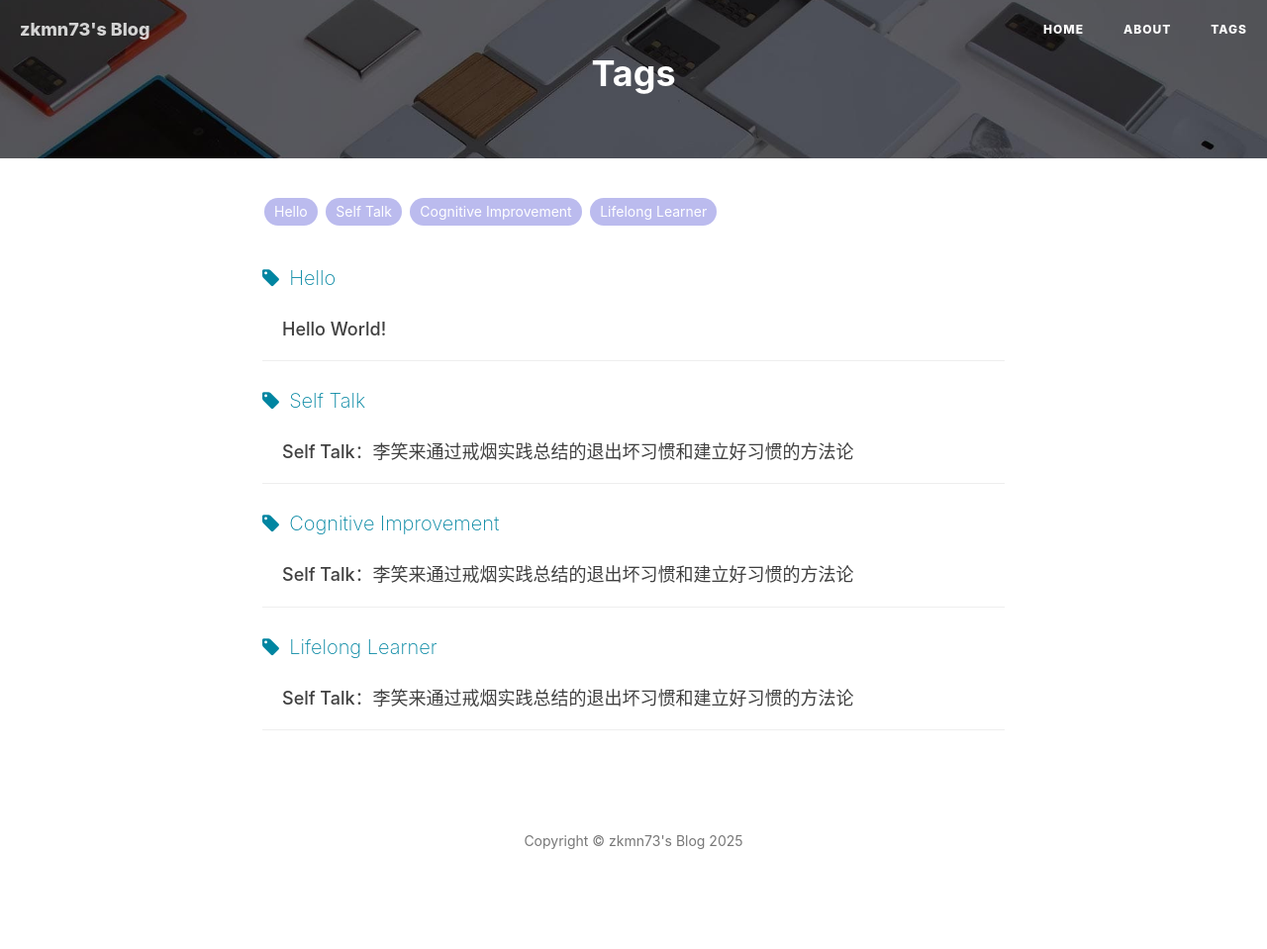
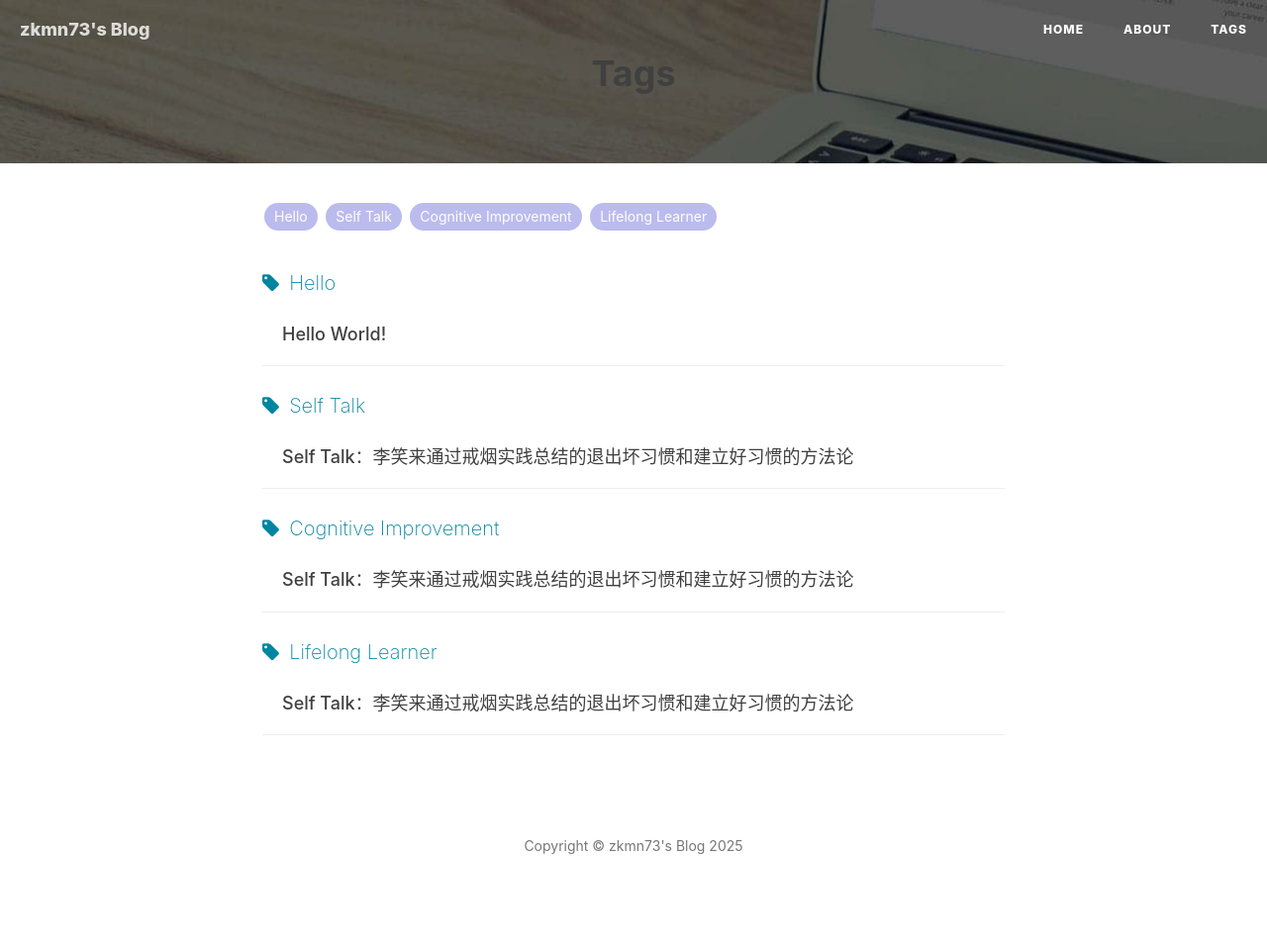
Before and after one commit to zkmn73/zkmn73.github.io, a Jekyll site: the page built from tags.html, in a window 1280 px wide. Shown: the whole page at 99% size. Built offline with Jekyll 4.4.1, drawn with Linux system fonts in a browser that asks for light colours; nearby versions of some CDN libraries; comment, search, counter and statistics services are not loaded.

Commit message:
all text header

```diff
--- a/_includes/head.html
+++ b/_includes/head.html
@@ -33,21 +33,4 @@
     <!-- Custom Fonts -->
     <link href="{{ site.font_awesome_cdn }}" rel="stylesheet" type="text/css">
 
-
-    <!-- Hux Delete, sad but pending in China
-    <link href='http://fonts.googleapis.com/css?family=Lora:400,700,400italic,700italic' rel='stylesheet' type='text/css'>
-    <link href='http://fonts.googleapis.com/css?family=Open+Sans:300italic,400italic,600italic,700italic,800italic,400,300,600,700,800' rel='stylesheet' type='text/
-    css'>
-    -->
-
-
-    <!-- HTML5 Shim and Respond.js IE8 support of HTML5 elements and media queries -->
-    <!-- WARNING: Respond.js doesn't work if you view the page via file:// -->
-    <!--[if lt IE 9]>
-        <script src="https://oss.maxcdn.com/libs/html5shiv/3.7.0/html5shiv.js"></script>
-        <script src="https://oss.maxcdn.com/libs/respond.js/1.4.2/respond.min.js"></script>
-    <![endif]-->
-
-    <!-- ga & ba script hoook -->
-    <script></script>
 </head>
--- a/about.html
+++ b/about.html
@@ -2,7 +2,6 @@
 layout: page
 title: "About"
 description:
-header-img: "img/post-bg-rwd.jpg"
 header-style: text
 ---
 
--- a/index.html
+++ b/index.html
@@ -1,6 +1,6 @@
 ---
 layout: page
-description:
+header-style: text
 ---
 
 {% for post in paginator.posts %}
--- a/tags.html
+++ b/tags.html
@@ -1,12 +1,10 @@
 ---
 title: Tags
 layout: default
-description:
-header-img: "img/tag-bg.jpg"
 ---
 
 <!-- Page Header -->
-<header class="intro-header"
+<header class="intro-header style-text"
 	style="background-image: url('{{ site.baseurl }}/{% if page.header-img %}{{ page.header-img }}{% else %}{{ site.header-img }}{% endif %}')">
 	<div class="container">
 		<div class="row">
```
